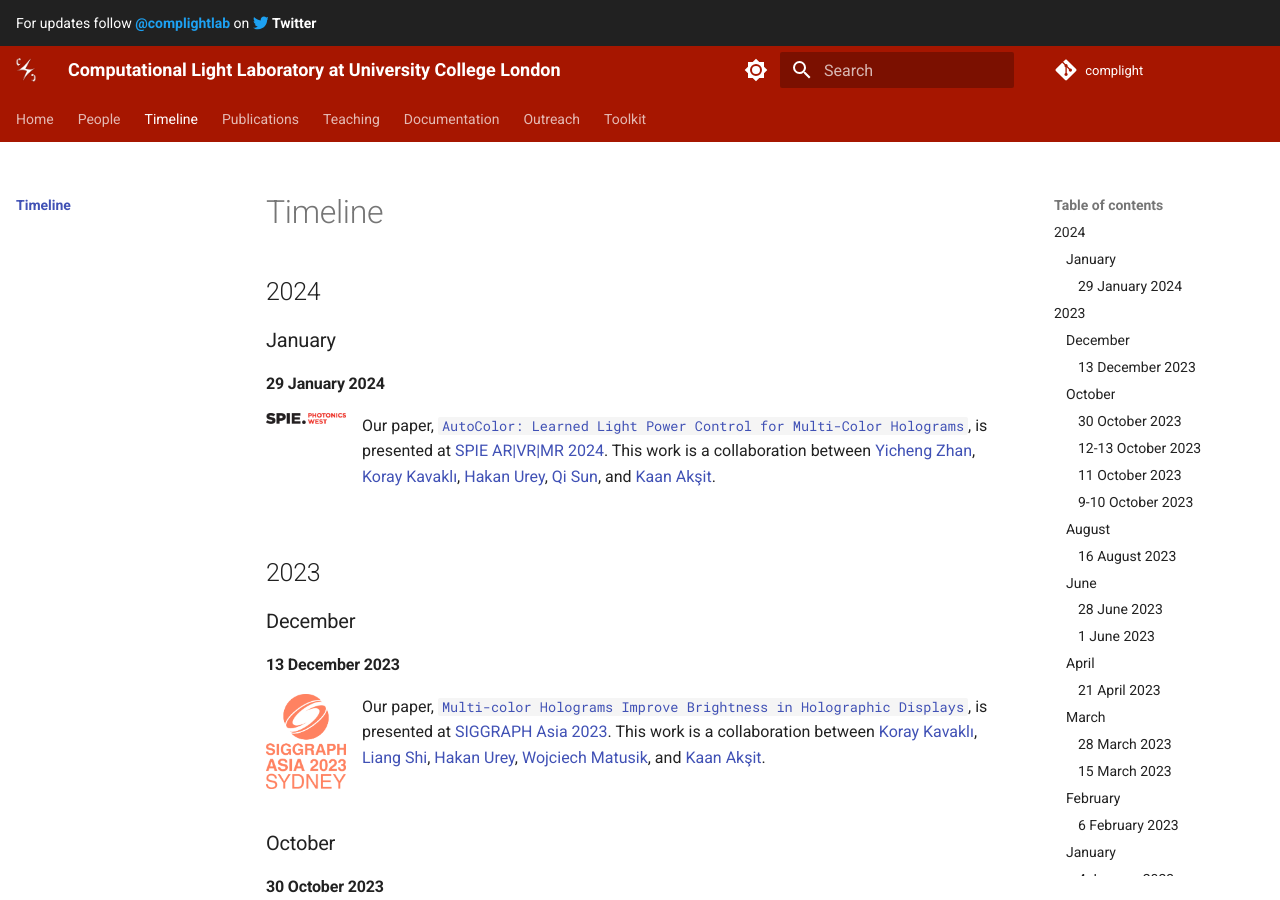
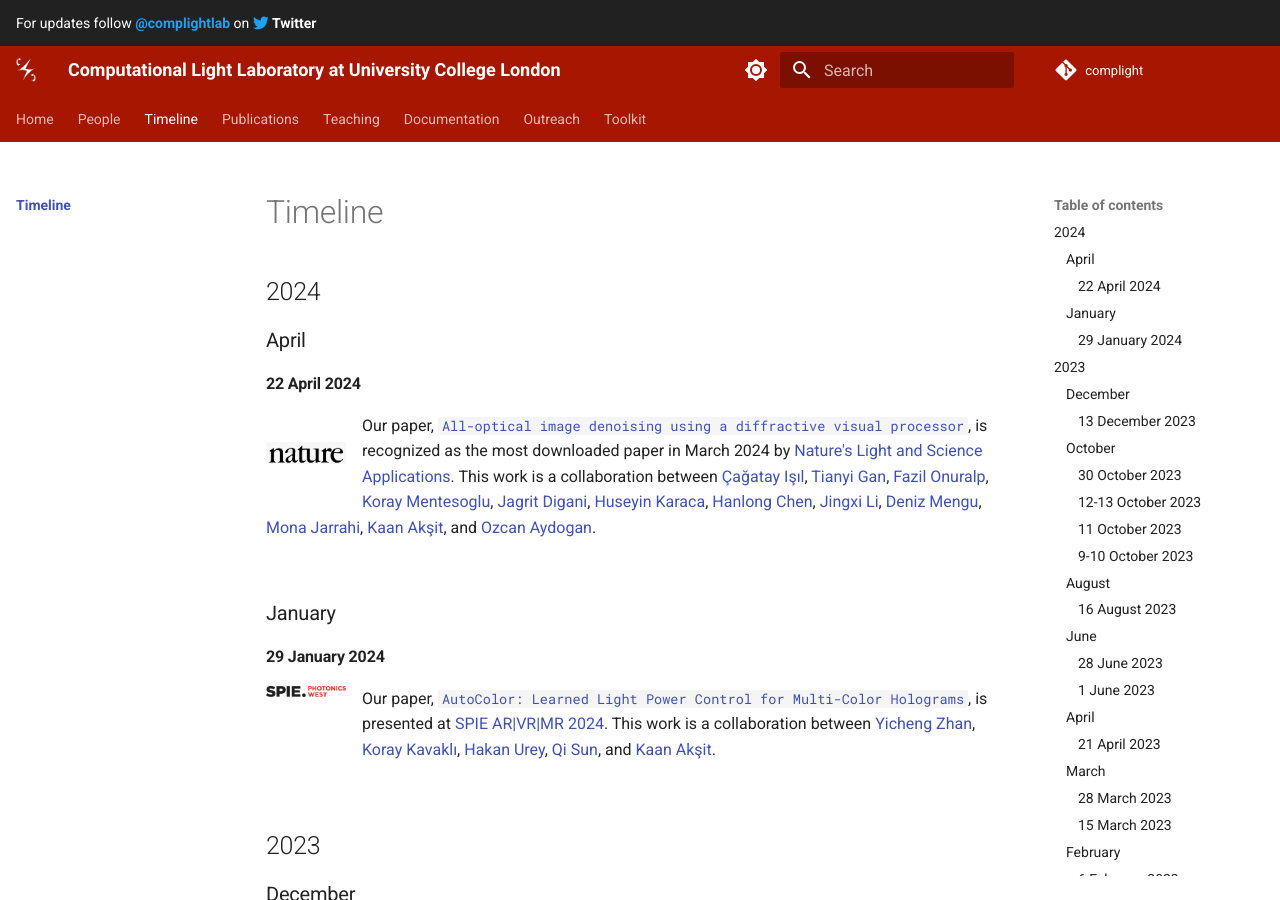
Before and after one commit to complight/complight.github.io, an MkDocs documentation site: the page built from docs/timeline/index.md, in a window 1280 px wide and 900 px high. Built offline with MkDocs 1.6.1 and Material for MkDocs 9.7.7, drawn with Linux system fonts in a browser that asks for light colours.

Commit message:
Updating the timeline.

```diff
--- a/docs/timeline/index.md
+++ b/docs/timeline/index.md
@@ -2,6 +2,30 @@
 
 
 ## 2024
+
+### April
+#### 22 April 2024
+<div style="float: left; height:100px;" class="boxed">
+<img align="left" src="../media/nature.png" alt="SPIE Photonics West 2024" width="80" alt/>
+</div>
+Our paper, [`All-optical image denoising using a diffractive visual processor`](https://www.nature.com/articles/s41377-024-01385-6), is recognized as the most downloaded paper in March 2024 by [Nature's Light and Science Applications](https://lnkd.in/dpS-wV-z).
+This work is a collaboration between
+[Çağatay Işıl](https://cagatayisil.github.io/),
+[Tianyi Gan](https://www.linkedin.com/in/tianyi-gan-177214285),
+[Fazil Onuralp](https://www.linkedin.com/in/fazil-onuralp-ardic-72a501177),
+[Koray Mentesoglu](https://www.linkedin.com/in/korayucla2024/),
+[Jagrit Digani](https://www.linkedin.com/in/jagrit06),
+[Huseyin Karaca](https://www.linkedin.com/in/huseyinkaraca),
+[Hanlong Chen](https://www.linkedin.com/in/%E7%92%90%E5%93%B2-%E9%BB%84-59854b155),
+[Jingxi Li](https://scholar.google.com/citations?user=_FMlkBoAAAAJ&hl=en&oi=ao),
+[Deniz Mengu](https://scholar.google.com/citations?user=MpYPqXEAAAAJ&hl=en),
+[Mona Jarrahi](http://www.seas.ucla.edu/~mjarrahi/mjarrahi.html),
+[Kaan Akşit](https://kaanaksit.com),
+and [Ozcan Aydogan](https://www.ee.ucla.edu/aydogan-ozcan).
+<br />
+<br />
+
+
 ### January
 #### 29 January 2024
 <div style="float: left; height:100px;" class="boxed">
```
Also changed, not shown: docs/media/nature.png (added).
